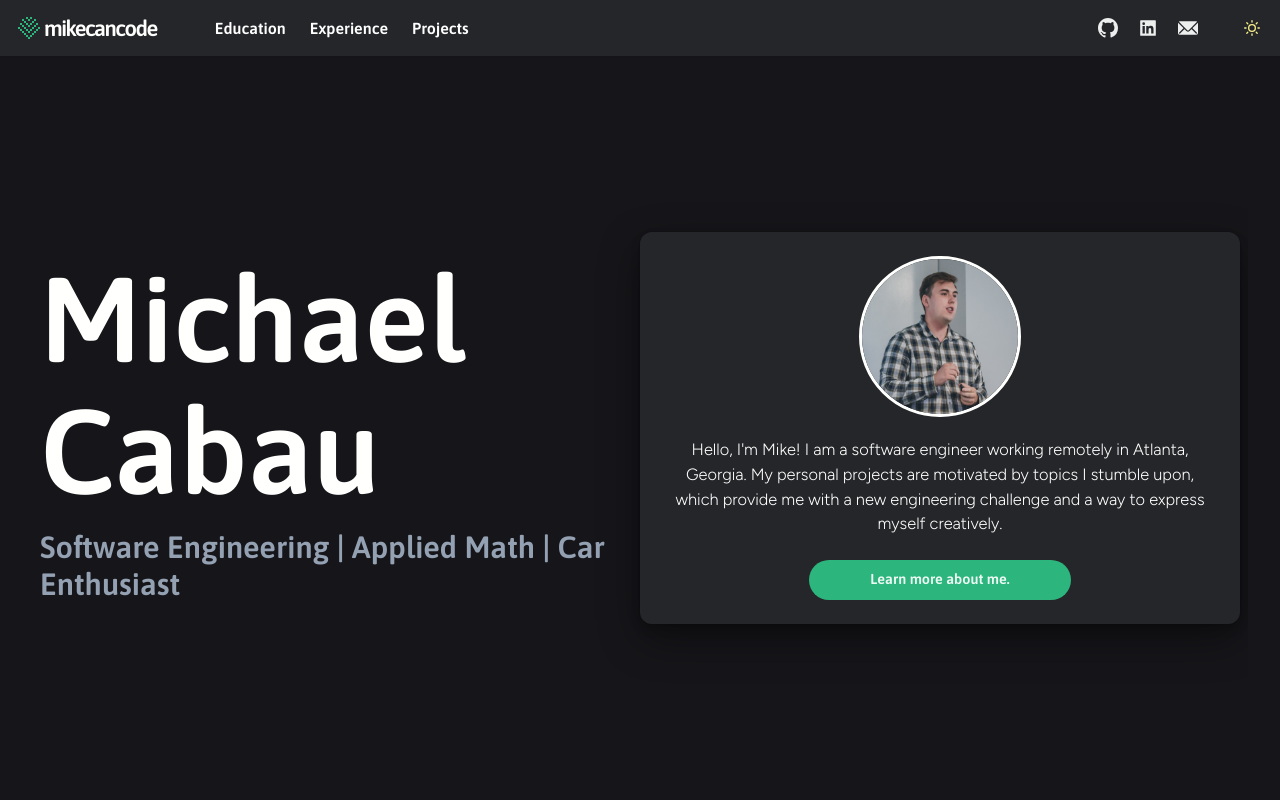
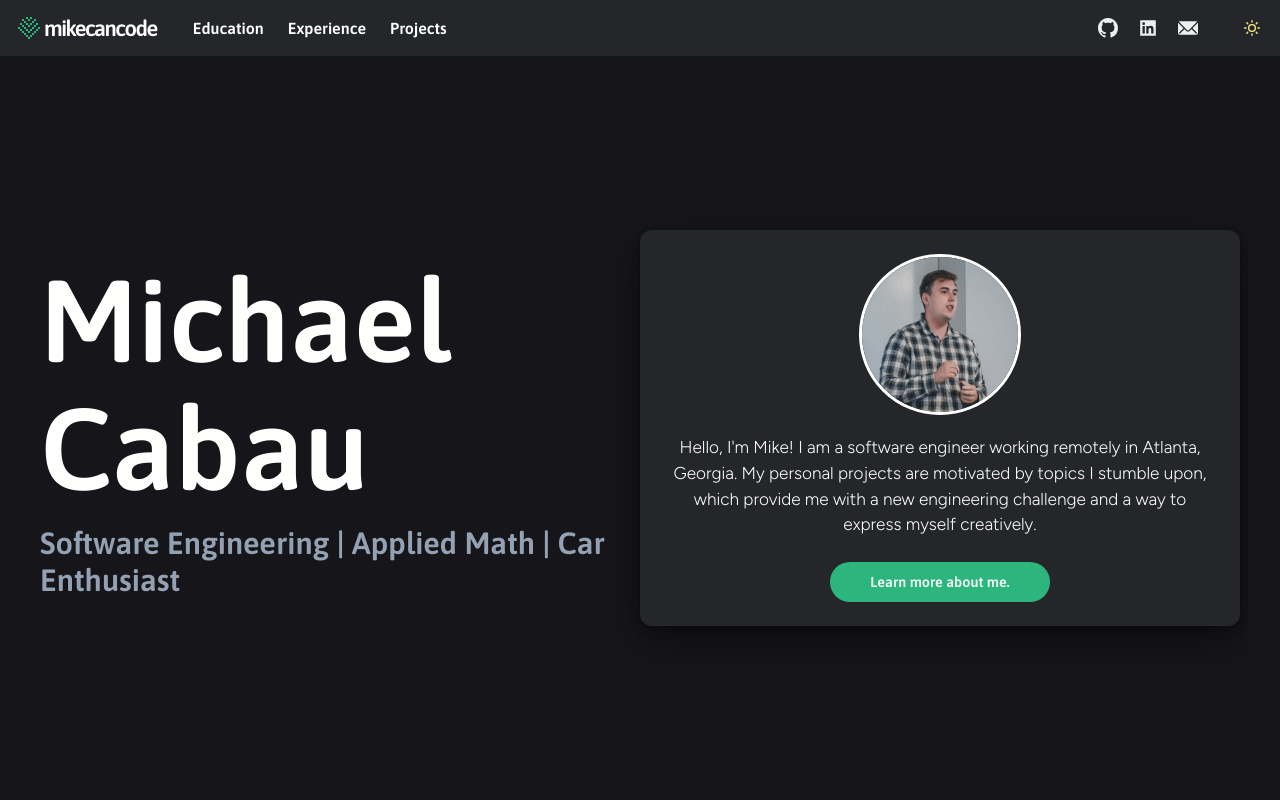
Before and after one commit to bcabau1/mike-can-code, a Next.js app: page / in a window 1280 px wide. Shown: the top 800 px of the page. Built offline with nearby package versions, Linux system fonts and the light colour scheme.

Commit message:
responsiveness

```diff
--- a/components/buttonbar.js
+++ b/components/buttonbar.js
@@ -19,7 +19,7 @@ export default function ButtonBar({children}) {
         animate={{ y: 0, opacity: 1 }}
         >
             <NextLink href='#banners'>
-                <Button display='block' margin='auto' borderRadius='full' w='calc(15vw + 70px)' bg={useColorModeValue('#8bd3dd', '#2cb67d')} fontFamily='heading' >
+                <Button display='block' margin='auto' borderRadius='full' w='calc(11vw + 80px)' bg={useColorModeValue('#8bd3dd', '#2cb67d')} fontFamily='heading' >
                             <Text as='h3' fontSize='calc(8px + .5vw)'>{children}</Text>
                 </Button>
             </NextLink>
--- a/components/navbar.js
+++ b/components/navbar.js
@@ -13,7 +13,7 @@ import {
   MenuButton,
   IconButton,
   useColorModeValue,
-  Text, Icon
+  Text, Icon, MenuGroup, MenuDivider
 } from '@chakra-ui/react'
 import { HamburgerIcon } from '@chakra-ui/icons'
 import ToggleTheme from './toggletheme'
@@ -69,11 +69,13 @@ export default function Navbar(props) {
         <Stack fontFamily='heading'
           direction={{ base: 'column', lg: 'row' }}
           display={{ base: 'none', lg: 'flex' }}
-          width={{ base: '50%', lg: 'auto' }}
+          width={{ base: '100%', lg: '100%' }}
           alignItems="center"
+          justify='space-between'
           flexGrow={1}
           mt={{ base: 4, md: 0 }}
         >
+          <Stack direction='row'>
           <LinkItem href="education/#intro" path={path}>
             <Text >Education</Text>
           </LinkItem>
@@ -83,9 +85,8 @@ export default function Navbar(props) {
           <LinkItem href="projects/#intro" path={path}>
             <Text >Projects</Text>
           </LinkItem>
-        </Stack>
-
-        <Box flex={1} align="right">
+          </Stack>
+          <Box>
           <IconButton
                       size='md'
                       //isRound={true}
@@ -113,6 +114,11 @@ export default function Navbar(props) {
                       icon={<Icon as={EmailIcon} h='20px' w='20px'/>}
                       onClick={() => window.open('mailto:bmcabaudev@gmail.com')}
           ></IconButton>
+          </Box>
+        </Stack>
+
+        <Box flex={1} align="right">
+
           <ToggleTheme />
           <Box ml={2} display={{ base: 'inline-block', lg: 'none' }}>
             <Menu isLazy id="navbar-menu" >
@@ -125,6 +131,7 @@ export default function Navbar(props) {
                 //isRound={true}
               />
               <MenuList bg={useColorModeValue('#fffffe', '#242629')} fontFamily='heading'>
+                <MenuGroup>
                 <NextLink href="/" passHref>
                   <MenuItem as={Link}><Text >About</Text></MenuItem>
                 </NextLink>
@@ -137,6 +144,39 @@ export default function Navbar(props) {
                 <NextLink href="projects/#intro" passHref>
                   <MenuItem as={Link}><Text>Projects</Text></MenuItem>
                 </NextLink>
+                </MenuGroup>
+                <MenuDivider/>
+                <MenuGroup>
+                <Flex justify='center' align='center'>
+          <IconButton
+                      size='md'
+                      //isRound={true}
+                      aria-label="github"
+                      variant="ghost"
+                      colorScheme={useColorModeValue('gray', 'gray')}
+                      icon={<Icon as={GoMarkGithub} h='20px' w='20px'/>}
+                      onClick={() => document.location.href = 'https://github.com/bcabau1'}
+          ></IconButton>
+          <IconButton
+                      size='md'
+                      //isRound={true}
+                      aria-label="linked-in"
+                      variant="ghost"
+                      colorScheme={useColorModeValue('gray', 'gray')}
+                      icon={<Icon as={AiFillLinkedin} h='20px' w='20px'/>}
+                      onClick={() => document.location.href = 'https://www.linkedin.com/in/brian-cabau-91525b197'}
+          ></IconButton>
+          <IconButton
+                      size='md'
+                      //isRound={true}
+                      aria-label="change theme"
+                      variant="ghost"
+                      colorScheme={useColorModeValue('gray', 'gray')}
+                      icon={<Icon as={EmailIcon} h='20px' w='20px'/>}
+                      onClick={() => window.open('mailto:bmcabaudev@gmail.com')}
+          ></IconButton>
+          </Flex>
+                </MenuGroup>
               </MenuList>
             </Menu>
           </Box>
--- a/components/projectbanner.js
+++ b/components/projectbanner.js
@@ -21,11 +21,11 @@ export default function ProjectBanner(props) {
     return (
             <Flex m='4' w='1000px' minH='175px'  justify={{base: 'left', sm:'center'}} textAlign='left' flexDir='row' flexWrap={'wrap'}>
                 <Flex position='relative' w='100%' p='2'flexDir='column'>
-                    <Flex w='100%' h='80%'  align='center' justify='left' fontFamily='snippit' fontSize='calc(1vw + 6px)'>
+                    <Flex w='100%' h='80%'  align='center' justify='left' fontFamily='snippit' fontSize='calc(.5vw + 12px)'>
                         {props.project?.description ?? `There seems to be a problem loading that information.`}
                     </Flex>
                     <Flex w='100%' h='20%' align='center' justify='space-between'>
-                        <Link isExternal href={props.project?.repoLink ?? '/projects/#intro'} fontFamily='heading' fontSize='calc(1vw + 5px)' color='#72757e' _dark={{color:'#94a1b2' }} py='1'>
+                        <Link isExternal href={props.project?.repoLink ?? '/projects/#intro'} fontFamily='heading' fontSize='calc(.5vw + 12px)' color='#72757e' _dark={{color:'#94a1b2' }} py='1'>
                             See the source code. <ExternalLinkIcon ml='1' mb='1'/>
                         </Link>
                         <Flex flexDir='row' justify='space-between' >
--- a/components/snippetbio.js
+++ b/components/snippetbio.js
@@ -15,7 +15,7 @@ export default function SnippetBio()    {
         <>
         <Box minH="10px" m='6' w='100%'  >
                 <Center><Image src='images/profilepic.jpg' borderRadius='full' boxSize='calc(110px + 4vw)' mb='5' border={color} alt='no image'/></Center>
-                <Text noOfLines={6} textAlign='center' fontSize='calc(10px + .5vw)' fontFamily={'snippit'} color={useColorModeValue('#2d333a','#fffffe')}>
+                <Text noOfLines={6} textAlign='center' fontSize='calc(14px + .25vw)' fontFamily={'snippit'} color={useColorModeValue('#2d333a','#fffffe')}>
                     {summary}
                 </Text>
                 <ButtonBar>Learn more about me.</ButtonBar>
--- a/libs/theme.js
+++ b/libs/theme.js
@@ -22,14 +22,14 @@ const components = {
       }),
     variants: {
       'section-title': {
-        fontSize: 'calc(56px + 5vw)',
+        fontSize: 'calc(52px + 5vw)',
       },
       'sub-title': props => ({
         fontSize: 'calc(18px + 1vw)',
         color: mode('#72757e', '#94a1b2')(props)
       }),
       'banner-title': props => ({
-        fontSize: 'calc(14px + 2vw)',
+        fontSize: 'calc(16px + 1.5vw)',
         color: mode('#0d0d0d', '#fffffe')(props)
       }),
       'tab-title': props => ({
```
